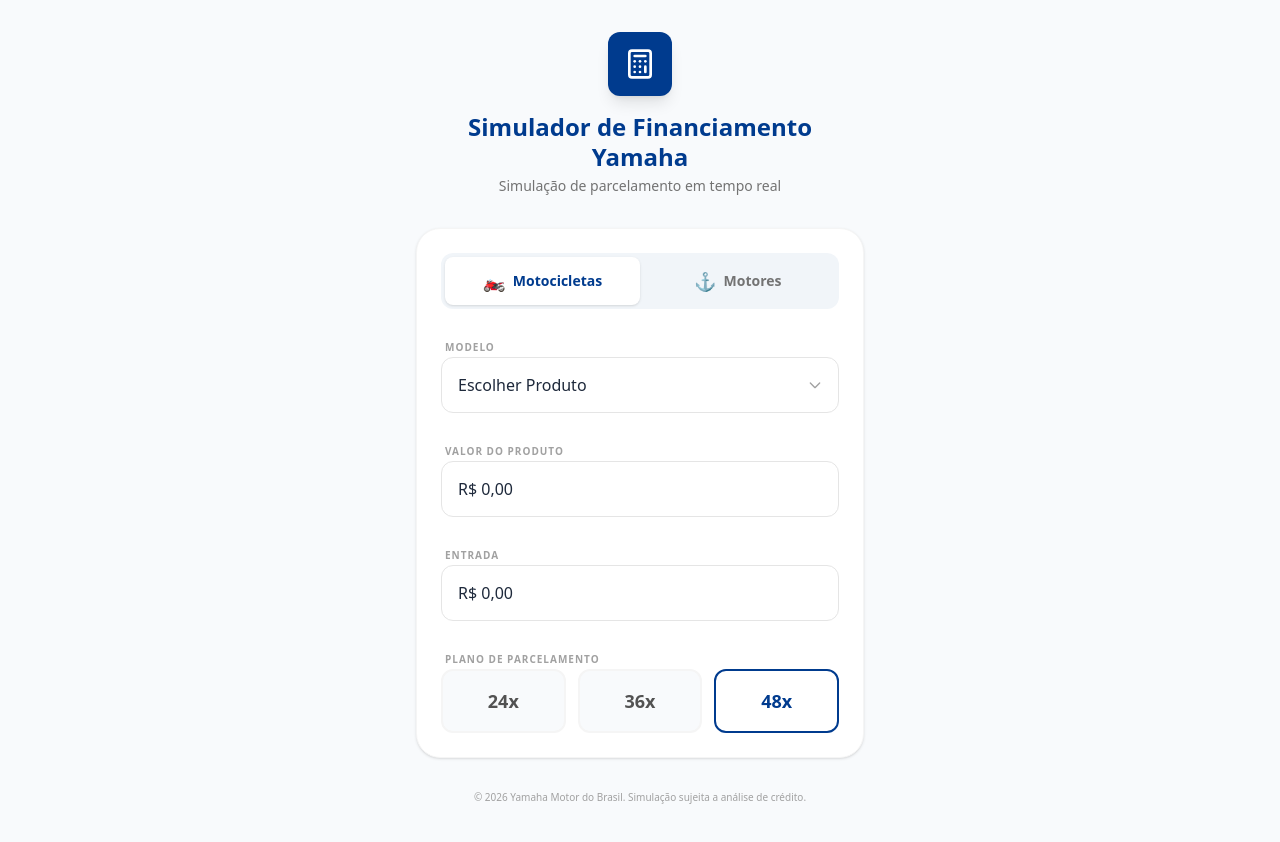
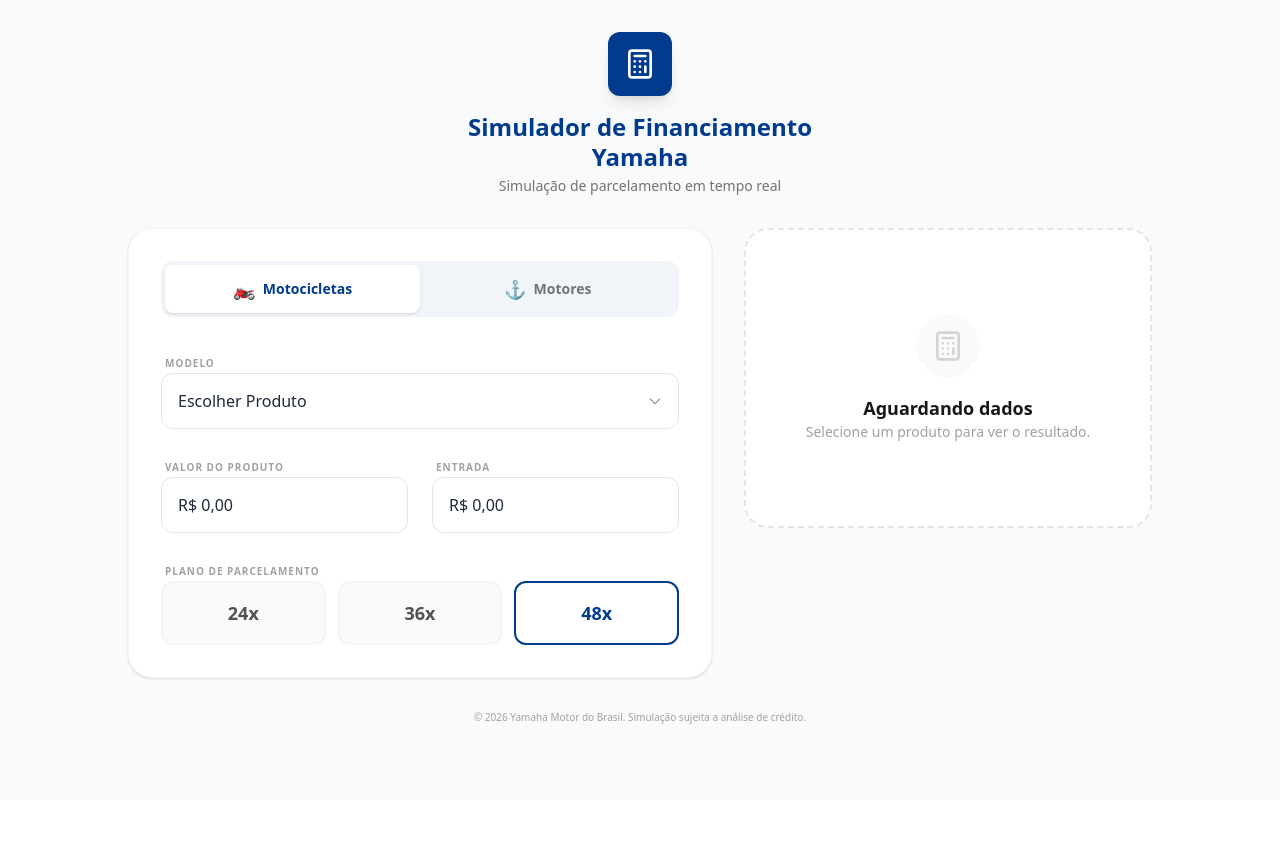
Before and after one commit to ovendedorsiteyamaha-svg/Simulador-de-Financiamento, a React (Vite) app: page / in a window 1280 px wide. Shown: the top 842 px of the page. After the commit the page ends 800 px from the top, so only its background shows below. Built offline with nearby package versions, Linux system fonts and the light colour scheme.

Commit message:
commit 15/03/26

```diff
--- a/src/App.tsx
+++ b/src/App.tsx
@@ -148,7 +148,7 @@
 
   return (
     <div className="min-h-screen bg-[#F8FAFC] text-[#1E293B] font-sans p-4 md:p-8">
-      <div className="max-w-md mx-auto space-y-8">
+      <div className="max-w-md md:max-w-2xl lg:max-w-5xl mx-auto space-y-8">
         {/* Header */}
         <header className="text-center space-y-4">
           <div className="inline-flex items-center justify-center w-16 h-16 bg-[#003B8E] rounded-xl shadow-lg">
@@ -164,8 +164,10 @@
           </div>
         </header>
 
-        {/* Main Card */}
-        <div className="bg-white rounded-3xl p-6 shadow-sm border border-neutral-100 space-y-6">
+        {/* Main Content Grid */}
+        <div className="grid grid-cols-1 lg:grid-cols-12 gap-8 items-start">
+          {/* Main Card (Inputs) */}
+          <div className="lg:col-span-7 bg-white rounded-3xl p-6 md:p-8 shadow-sm border border-neutral-100 space-y-8">
             {/* Tabs */}
           <div className="bg-[#F1F5F9] p-1 rounded-xl flex">
             <button
@@ -219,6 +221,8 @@
               </div>
             </div>
 
+            {/* Valor e Entrada em Grid no Desktop */}
+            <div className="grid grid-cols-1 md:grid-cols-2 gap-6">
               {/* Valor do Produto */}
               <div className="space-y-2">
                 <label className="text-[10px] font-bold uppercase tracking-widest text-neutral-400 ml-1">
@@ -245,6 +249,7 @@
                   onChange={(e) => handleCurrencyChange(e.target.value, setDownPayment)}
                   className="w-full h-14 px-4 bg-white border border-neutral-200 rounded-xl text-base font-medium focus:ring-2 focus:ring-[#003B8E] focus:border-transparent transition-all"
                 />
+              </div>
             </div>
 
             {/* Plano de Parcelamento */}
@@ -273,9 +278,10 @@
           </div>
         </div>
 
-        {/* Result Card */}
+          {/* Result Card Column */}
+          <div className="lg:col-span-5 lg:sticky lg:top-8">
             <AnimatePresence mode="wait">
-          {calculation && (
+              {calculation ? (
                 <motion.div
                   initial={{ opacity: 0, y: 20 }}
                   animate={{ opacity: 1, y: 0 }}
@@ -317,8 +323,18 @@
                     Nova Simulação
                   </button>
                 </motion.div>
+              ) : (
+                <div className="bg-white border-2 border-dashed border-neutral-200 rounded-3xl p-12 text-center flex flex-col items-center justify-center min-h-[300px]">
+                  <div className="w-16 h-16 bg-neutral-50 rounded-full flex items-center justify-center mb-4">
+                    <Calculator className="w-8 h-8 text-neutral-300" />
+                  </div>
+                  <h3 className="text-neutral-900 font-bold text-lg">Aguardando dados</h3>
+                  <p className="text-neutral-400 text-sm">Selecione um produto para ver o resultado.</p>
+                </div>
               )}
             </AnimatePresence>
+          </div>
+        </div>
 
         {/* Footer */}
         <footer className="text-center space-y-1 pb-8">
```
Lines whose indentation alone changed are shown as unchanged.
